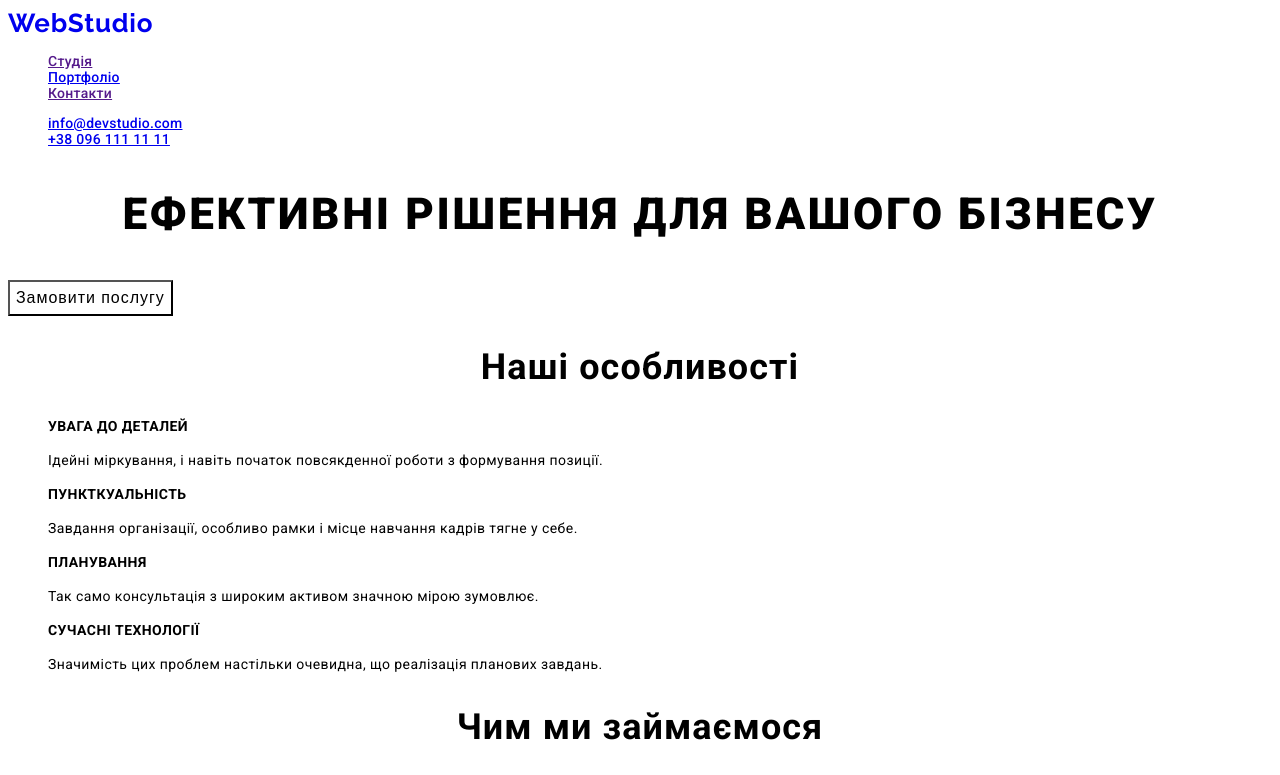
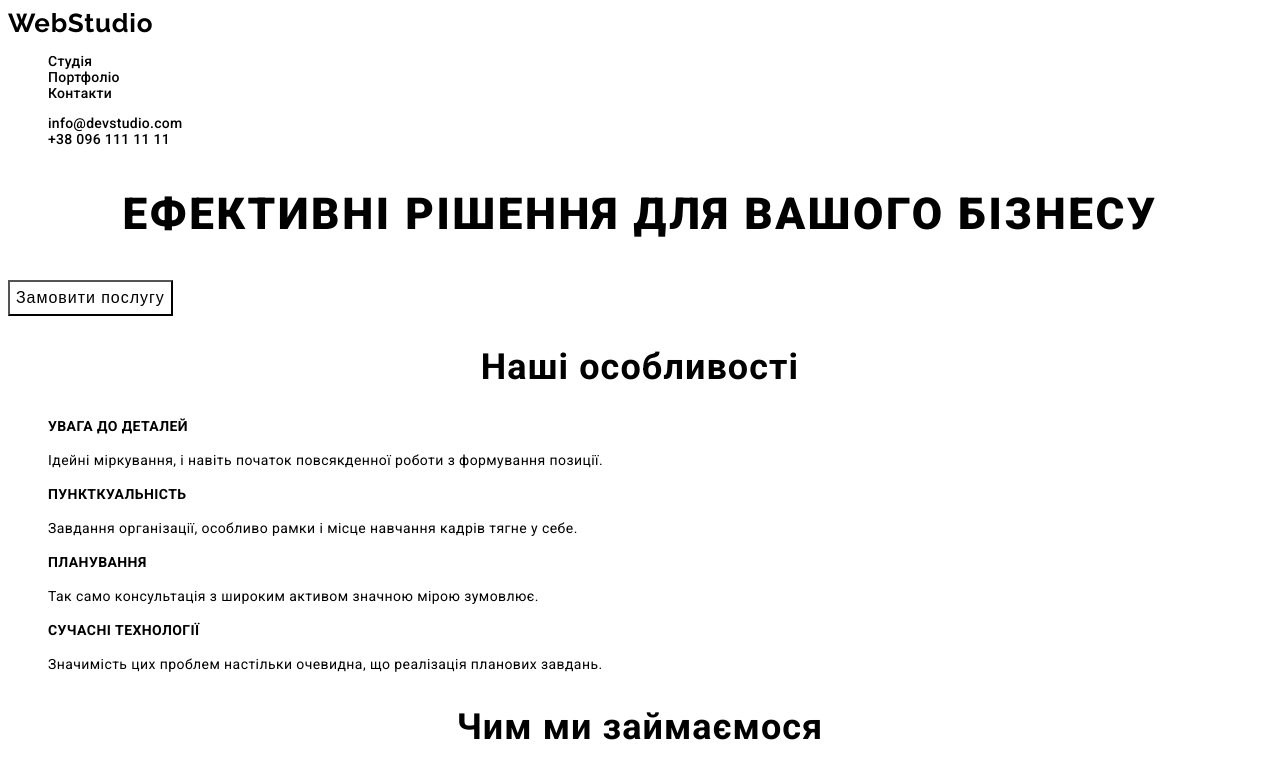
Before and after one commit to Milka4eva/goit-markup-hw-02, a plain HTML site: page index.html in a window 1280 px wide. Shown: the top 775 px of the page. Drawn offline with Linux system fonts and the light colour scheme.

Commit message:
latest changes
Все одно кольори не відобразились як треба. Заплуталась трохи.

```diff
--- a/css/styles.css
+++ b/css/styles.css
@@ -11,6 +11,11 @@ body {
     background-color: var(--main-white);
 }
 
+a {
+    text-decoration: none;
+    color: inherit;
+}
+
 .list {
     list-style: none;
     text-decoration: none;
@@ -22,14 +27,11 @@ body {
     line-height: 31px;
     letter-spacing: 0.03em;
     text-decoration: none;
+    color: var(--main-black);
 }
 
 .logoweb {
     color: var(--main-blue);
-}
-
-.logostudio {
-    color: var(--main-black);
 }
 
 .mainmenu {
@@ -54,7 +56,7 @@ body {
     text-decoration: none;
 }
 
-.maincontacts:hover, .maincontacts:focus {
+.maincontacts:hover .maincontacts:focus {
     color: var(--main-blue);
 }
 
@@ -155,7 +157,7 @@ address {
     background-color: var(--main-grey);
 }
 
-.projectselector:hover, .projectselector:focus {
+.projectselector:hover .projectselector:focus {
     background-color: var(--main-blue);
     color: var(--main-white);
 }
--- a/index.html
+++ b/index.html
@@ -13,7 +13,7 @@
         <!--Верхня лінія-->
         <header>
             <nav>
-                <a href="/" class="logomain"><span class="logoweb">Web</span><span class="logostudio">Studio</span></a>
+                <a href="/" class="logomain"><span class="logoweb">Web</span>Studio</a>
                 <ul class="mainmenu list">
                     <li><a href="">Студія</a></li>
                     <li><a href="portfolio.html">Портфоліо</a></li>
```
